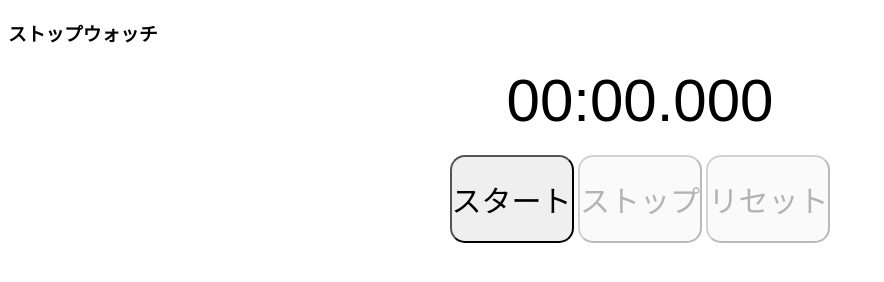
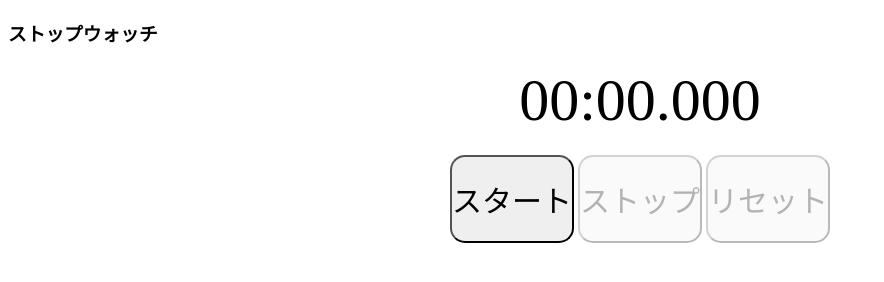
Before and after one commit to sara061327/js1, a plain HTML site: page index.html in a window 1280 px wide. Shown: the whole page, without its empty margins (0-884 px from the left). Drawn offline with Linux system fonts and the light colour scheme.

Commit message:
first commit

```diff
--- a/main.css
+++ b/main.css
@@ -2,7 +2,7 @@
 
 /*全体*/
 .wrapper{
-    font-family: arial, sans-serif;
+
 	max-width: 600px;
 	margin: 0 auto;
 	text-align: center;
```
